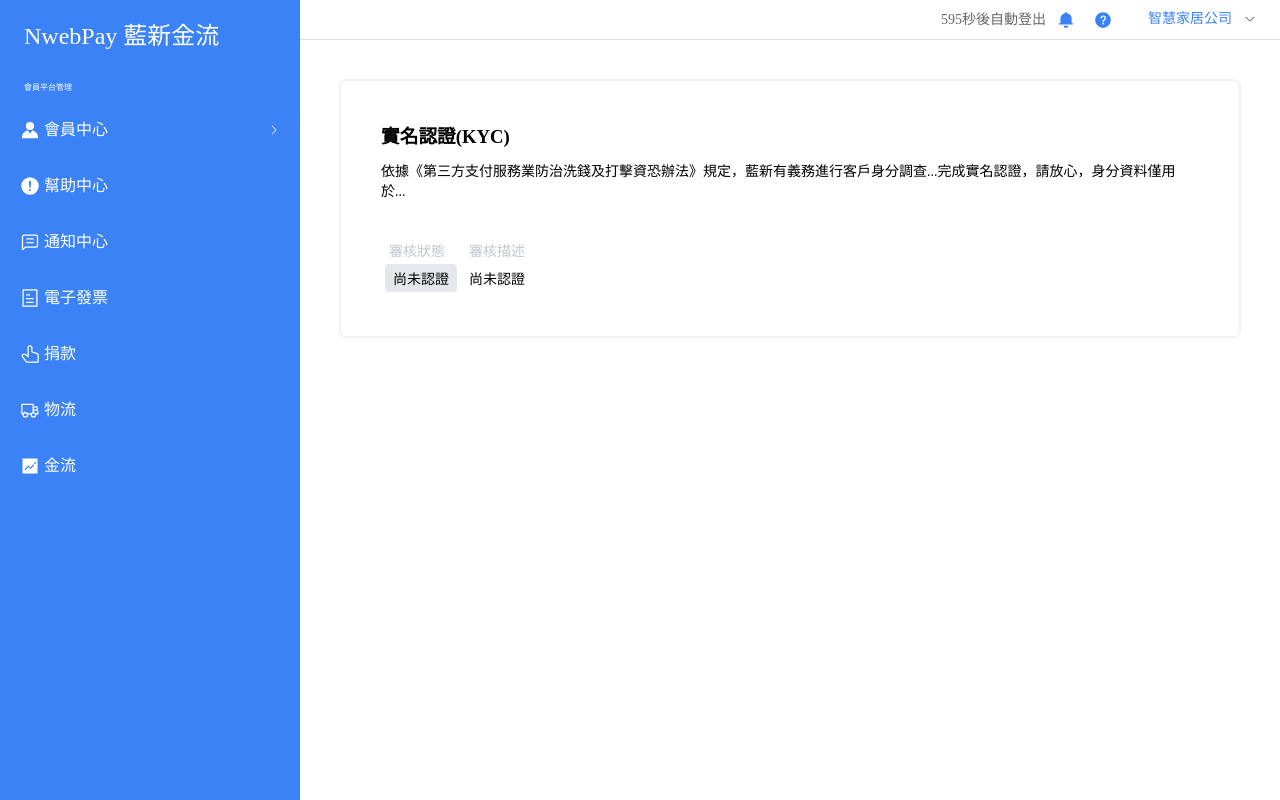
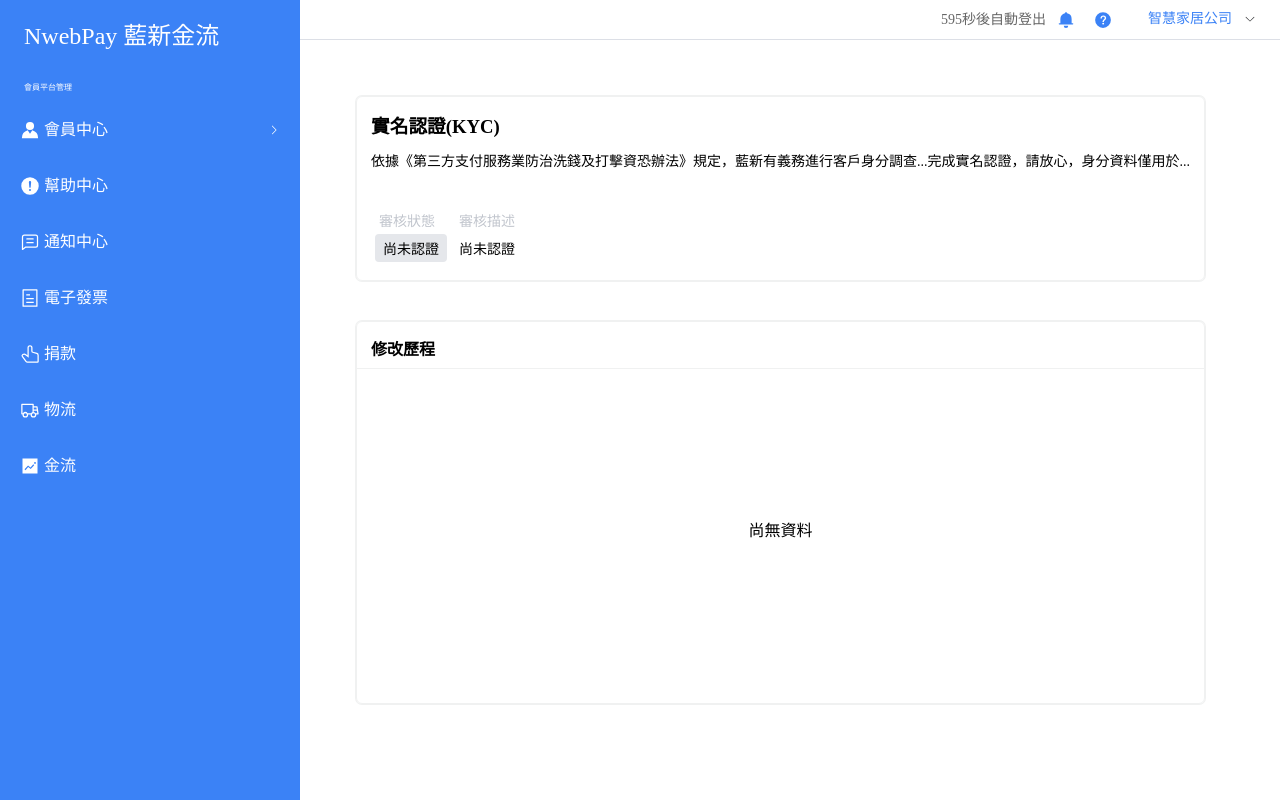
Before and after one commit to Gashapon-Team/site-frontend-vue-element-plus, a Vue app: page /homepage/varifyName in a window 1280 px wide. Built offline with nearby package versions, Linux system fonts and the light colour scheme.

Commit message:
feature: history

```diff
--- a/src/views/varifyName.vue
+++ b/src/views/varifyName.vue
@@ -1,6 +1,6 @@
 <template>
   <div id="varify_name">
-    <div class="varify_status">
+    <div class="varify_section varify_status">
         <h3 class="varify_status__title">實名認證(KYC)</h3>
         <p class="varify_status__content">依據《第三方支付服務業防治洗錢及打擊資恐辦法》規定，藍新有義務進行客戶身分調查...完成實名認證，請放心，身分資料僅用於...</p>
         <div class="varify_status__show_status">
@@ -14,6 +14,15 @@
           </div>
         </div>
     </div>
+
+    <div class="varify_section varify_history">
+        <h3 class="title">修改歷程</h3>
+        <div class="line"></div>
+        <div class="content">
+          <div class="no_data_text">尚無資料</div>
+        </div>
+    </div>
+
   </div>
 </template>
 <script>
@@ -23,12 +32,16 @@ export default {
 </script>
 
 <style lang="scss" scope>
+$border_color: #f0f1f1;
 #varify_name {
-  padding: 40px;
-  margin: 40px;
-  border: 1px solid #f0f1f1;
-  border-radius: 6px;
-  box-shadow: 0px 0px 0 1px #f0f1f1;
+  padding: 16px;
+  .varify_section {
+    padding: 14px;
+    margin: 40px;
+    border: 1px solid $border_color;
+    border-radius: 6px;
+    box-shadow: 0px 0px 0 1px $border_color;
+  }
   .varify_status {
     &__title {
       margin-bottom: 12px;
@@ -56,6 +69,26 @@ export default {
       }
     }
   }
+  .varify_history {
+    .title {
+      font-size: 16px;
+      font-weight: 600;
+      margin-bottom:8px;
+    }
+    .line {
+      width: calc(100% + 30px);
+      transform: translateX(-16px);
+      height: 1px;
+      background: $border_color;
+    }
+    .content {
+      height: 40vh;
+      display: flex;
+      justify-content: center;
+      align-items: center;
+    }
+  }
+
 }
 
 </style>
```
